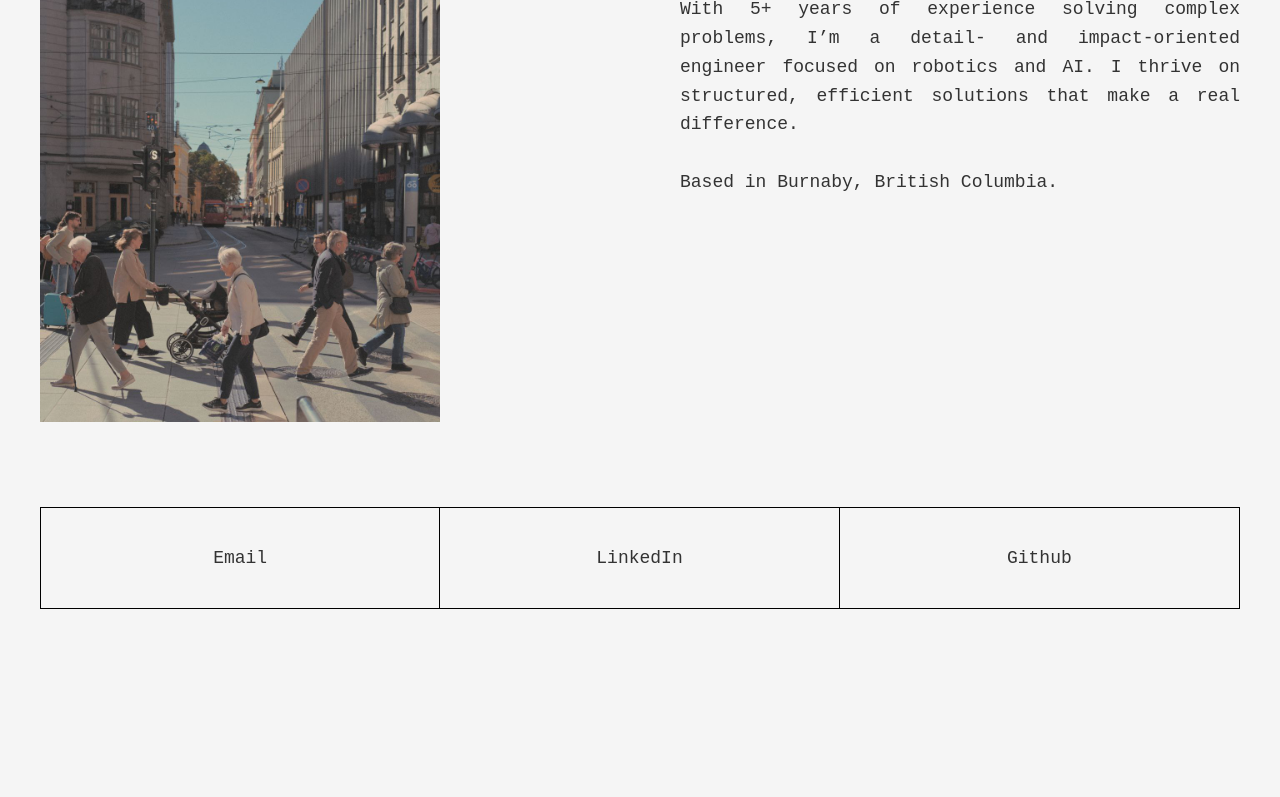
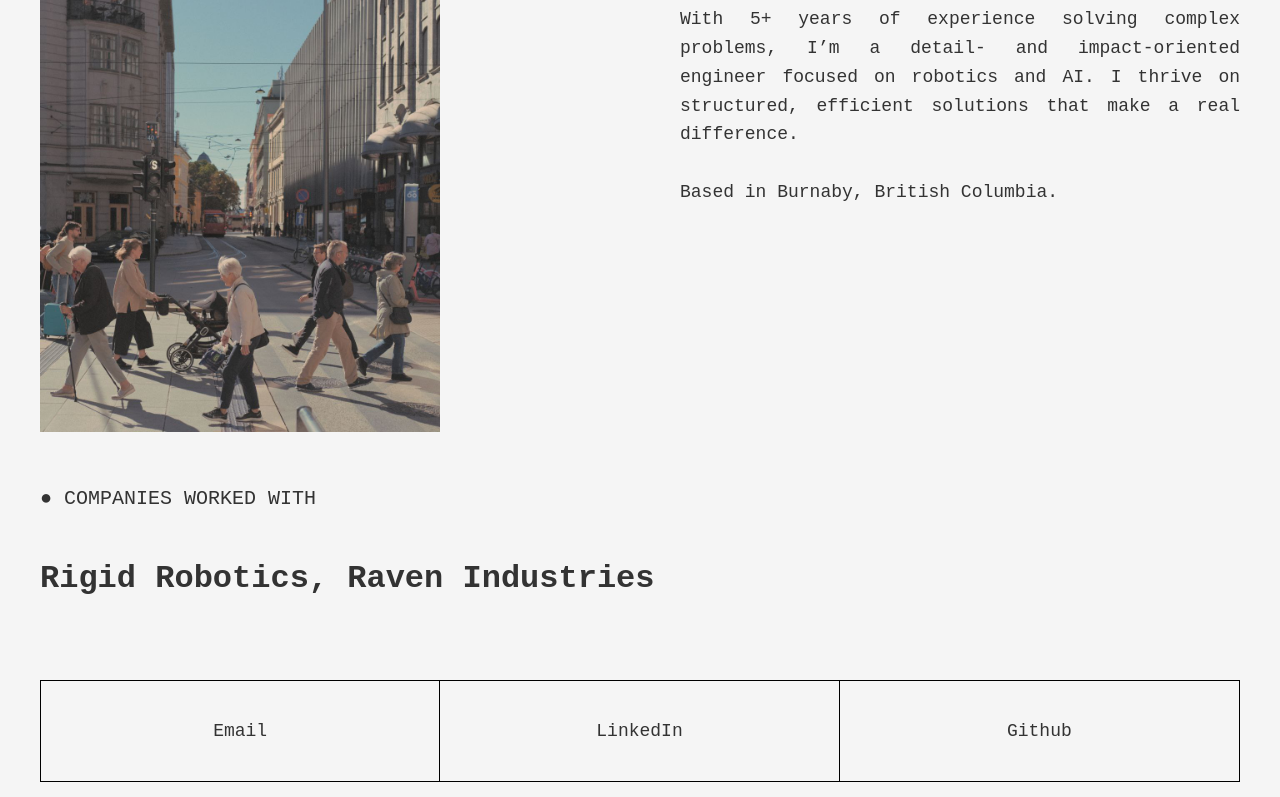
Before and after one commit to mamalmirza/mamalwp, a Next.js app: page / in a window 1280 px wide. Shown: the part 1168-1965 px from the top of the page. Before the commit the page ends 1857 px from the top, so only its background shows below. Built offline with nearby package versions, Linux system fonts and the light colour scheme.

Commit message:
Update global styles and Welcome component: Adjust margin in selected work info and increase padding in past clients section; modify section title and client list for improved presentation.

```diff
--- a/src/app/globals.css
+++ b/src/app/globals.css
@@ -190,7 +190,7 @@
   .selected-work-info-div h1 {
     font-size: 48px;
     font-weight: 700;
-    margin: 0 0 0 0;
+    margin: 0 0 10px 0;
     line-height: 1.1;
     color: #333;
   }
@@ -298,7 +298,7 @@
   }
 
   .past-clients-wrapper {
-    padding: 5px 5px;
+    padding: 25px 5px 50px;
     max-width: 1200px;
     margin: 0 0 0 0;
     border-bottom: 1px solid #000;
--- a/src/components/Welcome.tsx
+++ b/src/components/Welcome.tsx
@@ -132,6 +132,36 @@ export default function Welcome() {
       </section>
 
 
+        {/* Past Brands Worked With Section */}
+      {/* <section className="past-clients-wrapper">
+          <div className="past-clients-div">
+              <div className="header-div full-width">
+      <h5 className="heading-2">● Past Brands Worked With</h5>
+              </div>
+              <div className="client-list">
+      <h1 className="client-text">
+        Arena Club, Surfline, Vizio, DirectTV, Last.FM, TrackR, Vice, Pear Sports, Norton, Gyft, Vybe
+      </h1>
+              </div>
+           </div>
+      </section> */}
+      <section className="about-container">
+
+          <div className="header-div full-width">
+            <h5 className="heading-2">● Companies Worked With</h5>
+          </div>
+
+          <div className="client-list">
+        <h1 className="client-text">
+          Rigid Robotics, Raven Industries
+        </h1>
+        </div>
+      </section>
+
+
+
+
+
 
 
 
```
